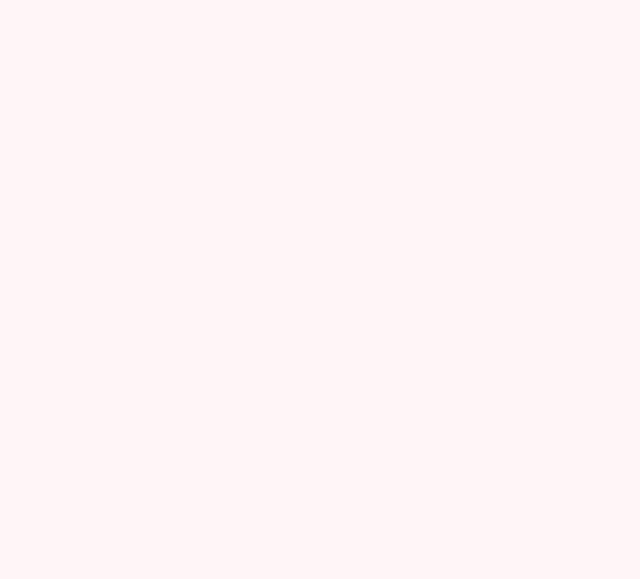
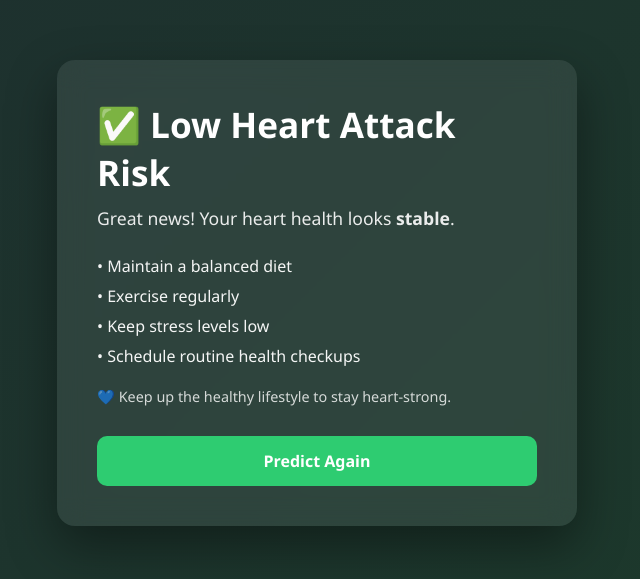
Before and after one commit to Huzaifa-devml/heart-Attack-prediction, a React (Vite) app in the folder Frontend/: page /low-risk in a window 1280 px wide. Before the commit this address had no page. Shown: the part 107-686 px from the top of the page, without its empty margins (323-963 px from the left). Built offline with nearby package versions, Linux system fonts and the light colour scheme.

Commit message:
Fix prediction redirect and add high/low risk result pages

```diff
--- a/Frontend/src/App.jsx
+++ b/Frontend/src/App.jsx
@@ -5,6 +5,9 @@ import{BrowserRouter,Routes,Route} from "react-router-dom"
 import Dashboard from './pages/Dashboard'
 import Signup from './pages/Signup'
 import Login from './pages/Login1'
+import LowRisk from './pages/LowRisk'
+import HighRisk from './pages/HighRisk'
+
 
 function App() {
 
@@ -16,6 +19,8 @@ function App() {
       <Route path="/" element={<Login/>}/>
       <Route path="/dashboard" element={<Dashboard/>}/>
       <Route path="/signup" element={<Signup/>}/>
+      <Route path="/low-risk" element={<LowRisk/>}/>
+      <Route path='/high-risk' element={<HighRisk/>}/>
 
      </Routes>
      </BrowserRouter>
--- a/Frontend/src/config.js
+++ b/Frontend/src/config.js
@@ -1,2 +1,3 @@
 const BASE_URL="https://heart-attack-prediction-a82l.onrender.com";
+
 export default BASE_URL
--- a/Frontend/src/pages/Dashboard.jsx
+++ b/Frontend/src/pages/Dashboard.jsx
@@ -97,8 +97,16 @@ useLayoutEffect(() => {
         body:JSON.stringify(payload)
       })
       const data=await response.json()
-      console.log(data.prediction)
-      setResult(data.prediction);
+      console.log("FULL DATA:", data);
+      console.log("prediction value:", data.prediction);
+      console.log("prediction type:", typeof data.prediction);
+      const prediction=data.prediction.toLowerCase().trim()
+      if(prediction==="high"){
+        navigate("/high-risk")
+      }
+      else{
+        navigate("/low-risk")
+      }
 
     }catch(error){
       console.error("prediction error:",error)
@@ -117,6 +125,7 @@ useLayoutEffect(() => {
     }
 
   }
+
 
   return (
     <div className="dashboard-wrapper">
@@ -181,7 +190,7 @@ useLayoutEffect(() => {
         <label><input type="checkbox" name="ST_Slope_Up" onChange={handleChange} /> Up</label>
       </div>
 
-      <button type="submit" className="predict-btn">
+      <button type="submit" className="predict-btn" >
         Predict
       </button>
     </form>
--- /dev/null
+++ b/Frontend/src/pages/HighRisk.jsx
@@ -0,0 +1,35 @@
+import React from 'react'
+import { useNavigate } from 'react-router-dom'
+import "./styles/Riskpages.css"
+
+function HighRisk() {
+    const navigate=useNavigate()
+  return (
+    <div className="risk-wrapper high">
+      <div className="risk-card">
+        <h1>⚠️ High Heart Attack Risk</h1>
+
+        <p className="risk-subtitle">
+          Our AI model indicates a <strong>higher-than-normal risk</strong>.
+        </p>
+
+        <div className="risk-points">
+          <p>• Please consult a cardiologist as soon as possible</p>
+          <p>• Avoid heavy physical exertion</p>
+          <p>• Monitor blood pressure & cholesterol regularly</p>
+          <p>• Follow prescribed medication strictly</p>
+        </div>
+
+        <div className="risk-note">
+          ⚕️ This is an AI-assisted prediction and not a medical diagnosis.
+        </div>
+
+        <button className="risk-btn" onClick={() => navigate("/dashboard")}>
+          Predict Again
+        </button>
+      </div>
+    </div>
+  )
+}
+
+export default HighRisk
--- /dev/null
+++ b/Frontend/src/pages/LowRisk.jsx
@@ -0,0 +1,35 @@
+import React from 'react'
+import { useNavigate } from 'react-router-dom'
+import "./styles/Riskpages.css"
+
+function LowRisk() {
+    const navigate=useNavigate()
+  return (
+    <div className="risk-wrapper low">
+      <div className="risk-card">
+        <h1>✅ Low Heart Attack Risk</h1>
+
+        <p className="risk-subtitle">
+          Great news! Your heart health looks <strong>stable</strong>.
+        </p>
+
+        <div className="risk-points">
+          <p>• Maintain a balanced diet</p>
+          <p>• Exercise regularly</p>
+          <p>• Keep stress levels low</p>
+          <p>• Schedule routine health checkups</p>
+        </div>
+
+        <div className="risk-note">
+          💙 Keep up the healthy lifestyle to stay heart-strong.
+        </div>
+
+        <button className="risk-btn" onClick={() => navigate("/dashboard")}>
+          Predict Again
+        </button>
+      </div>
+    </div>
+  )
+}
+
+export default LowRisk
--- /dev/null
+++ b/Frontend/src/pages/styles/RiskPages.css
@@ -0,0 +1,85 @@
+.risk-wrapper {
+  min-height: 100vh;
+  display: flex;
+  align-items: center;
+  justify-content: center;
+  font-family: "Poppins", sans-serif;
+  padding: 20px;
+}
+
+.risk-wrapper.high {
+  background: linear-gradient(135deg, #1e1e2f, #3a1c1c);
+}
+
+.risk-wrapper.low {
+  background: linear-gradient(135deg, #1e2f2f, #1c3a2b);
+}
+
+.risk-card {
+  background: rgba(255, 255, 255, 0.08);
+  backdrop-filter: blur(14px);
+  border-radius: 18px;
+  padding: 40px;
+  max-width: 520px;
+  width: 100%;
+  color: #ffffff;
+  box-shadow: 0 20px 50px rgba(0, 0, 0, 0.4);
+  animation: fadeUp 0.7s ease;
+}
+
+.risk-card h1 {
+  font-size: 2.2rem;
+  margin-bottom: 10px;
+}
+
+.risk-subtitle {
+  font-size: 1.1rem;
+  opacity: 0.9;
+  margin-bottom: 25px;
+}
+
+.risk-points p {
+  margin: 8px 0;
+  font-size: 1rem;
+  opacity: 0.95;
+}
+
+.risk-note {
+  margin-top: 20px;
+  font-size: 0.9rem;
+  opacity: 0.8;
+}
+
+.risk-btn {
+  margin-top: 30px;
+  width: 100%;
+  padding: 14px;
+  border: none;
+  border-radius: 10px;
+  font-size: 1rem;
+  font-weight: 600;
+  cursor: pointer;
+  background: #ff4d4d;
+  color: #fff;
+  transition: transform 0.2s ease, box-shadow 0.2s ease;
+}
+
+.risk-wrapper.low .risk-btn {
+  background: #2ecc71;
+}
+
+.risk-btn:hover {
+  transform: translateY(-2px);
+  box-shadow: 0 8px 20px rgba(0, 0, 0, 0.4);
+}
+
+@keyframes fadeUp {
+  from {
+    opacity: 0;
+    transform: translateY(30px);
+  }
+  to {
+    opacity: 1;
+    transform: translateY(0);
+  }
+}
```
Also changed, not shown: 1 other file (tests, documents, lock files or other folders).
